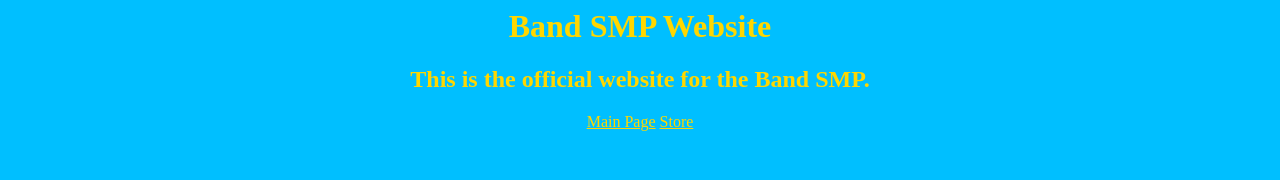
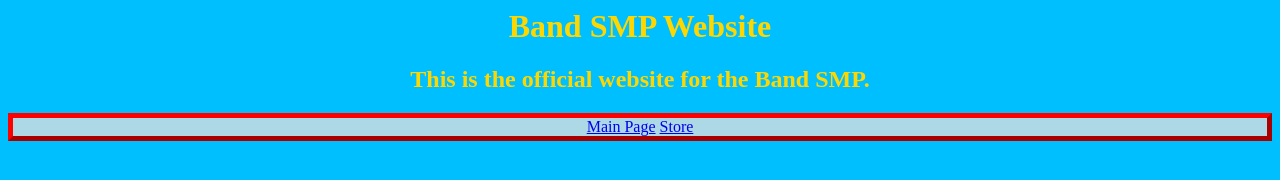
Before and after one commit to CactusCoder13/P1224Cr33p3r.github.io, a plain HTML site: page index.html in a window 1280 px wide. Drawn offline with Linux system fonts and the light colour scheme.

Commit message:
Update index.html

```diff
--- a/index.html
+++ b/index.html
@@ -1,11 +1,16 @@
 <head>
   <title>Band SMP Website</title>
     <style>
-    *{
+    body{
       text-align:center;
       background:rgb(0, 191, 255);
       color:gold;
     }
+      div{
+    border: 5px outset red;
+    background-color: lightblue;
+    text-align: center;
+      }
   </style>
 </head>
 
```
